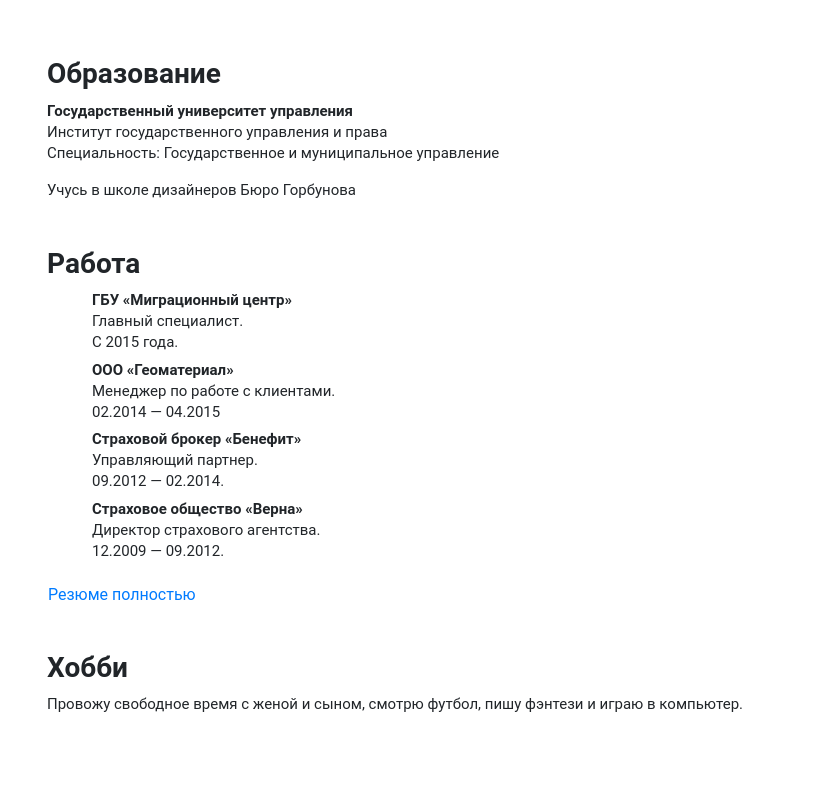
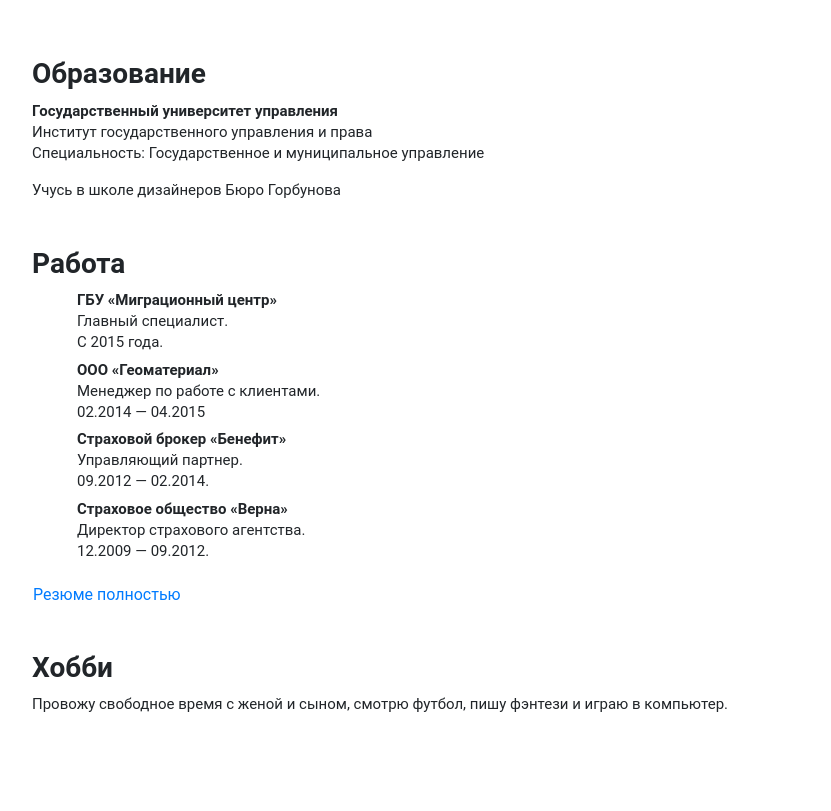
Before and after one commit to Tfpyagdt/Prpavvit.github.io, a plain HTML site: page index.html in a window 1280 px wide. Shown: the part 173-984 px from the top of the page, without its empty margins (38-869 px from the left). Drawn offline with nearby package versions, Linux system fonts and the light colour scheme; files that its build step writes are made by us from their sources.

Commit message:
Update custom.css

```diff
--- a/css/custom.css
+++ b/css/custom.css
@@ -3,7 +3,8 @@ body {
   font-family: Roboto, serif;
   font-size: 15px;
   line-height: 21px;
- padding-left: 30px;
+ padding-left: 12px;
+ padding-right: 12px;
 }
 h3 {
 
```
